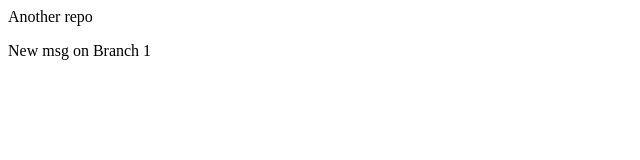
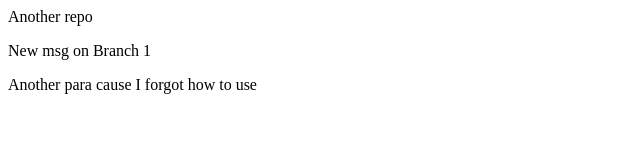
Before and after one commit to rohitfating/local-repo, a plain HTML site: page index.html in a window 1280 px wide. Shown: the whole page, without its empty margins (0-640 px from the left). Drawn offline with Linux system fonts and the light colour scheme.

Commit message:
Update branch on 4th july

```diff
--- a/index.html
+++ b/index.html
@@ -1,2 +1,3 @@
 <p>Another repo</p>
 <p> New msg on Branch 1</p>
+<p>Another para cause I forgot how to use</p>
```
